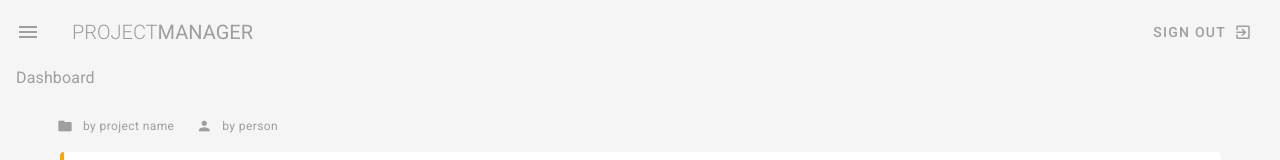
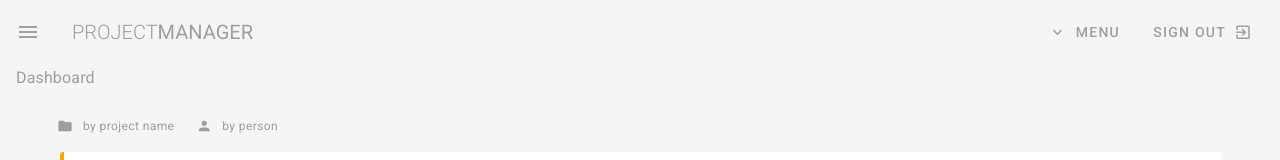
Before and after one commit to cybercoder-naj/project-manager, a Vue app: page / in a window 1280 px wide. Shown: the top 160 px of the page. Built offline with nearby package versions, Linux system fonts and the light colour scheme.

Commit message:
Added Menu

```diff
--- a/src/components/Navbar.vue
+++ b/src/components/Navbar.vue
@@ -7,6 +7,21 @@
         <span>Manager</span>
       </v-toolbar-title>
       <v-spacer />
+
+      <v-menu offset-y>
+        <template v-slot:activator="{ on }">
+          <v-btn text v-on="on" color="grey" class="hidden-xs-only">
+            <v-icon left>mdi-chevron-down</v-icon>
+            <span>Menu</span>
+          </v-btn>
+        </template>
+        <v-list>
+          <v-list-item v-for="link in links" :key="link.text" router :to="link.route">
+            <v-list-item-title>{{ link.text }}</v-list-item-title>
+          </v-list-item>
+        </v-list>
+      </v-menu>
+
       <v-btn text color="grey">
         <span>Sign Out</span>
         <v-icon right>mdi-exit-to-app</v-icon>
```
